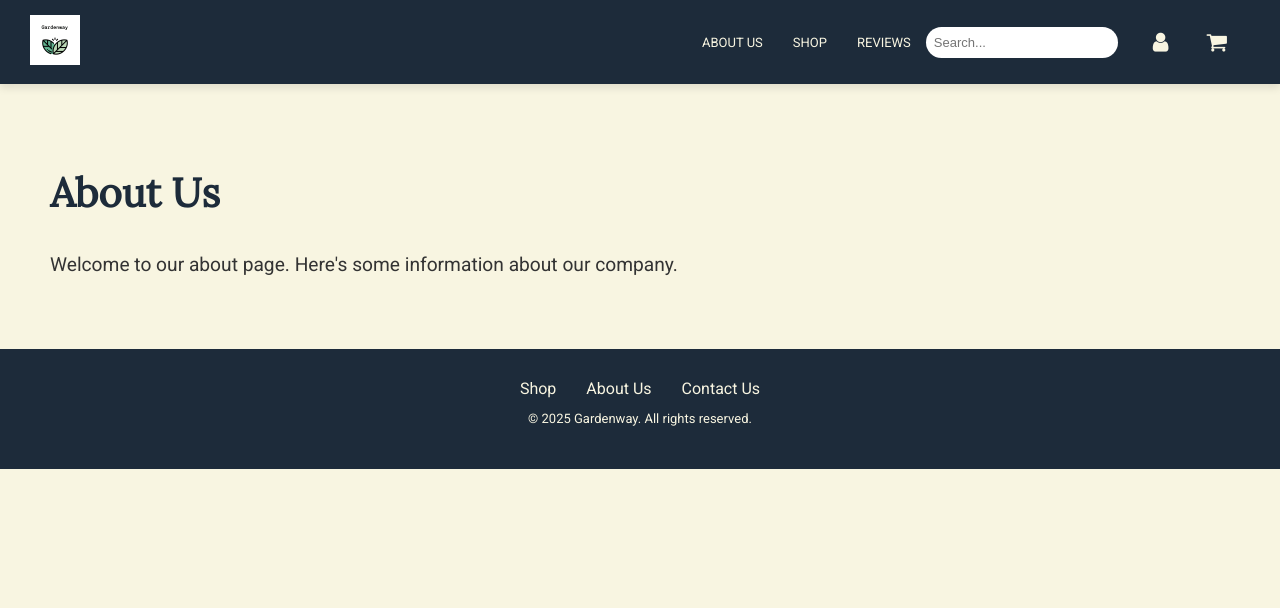
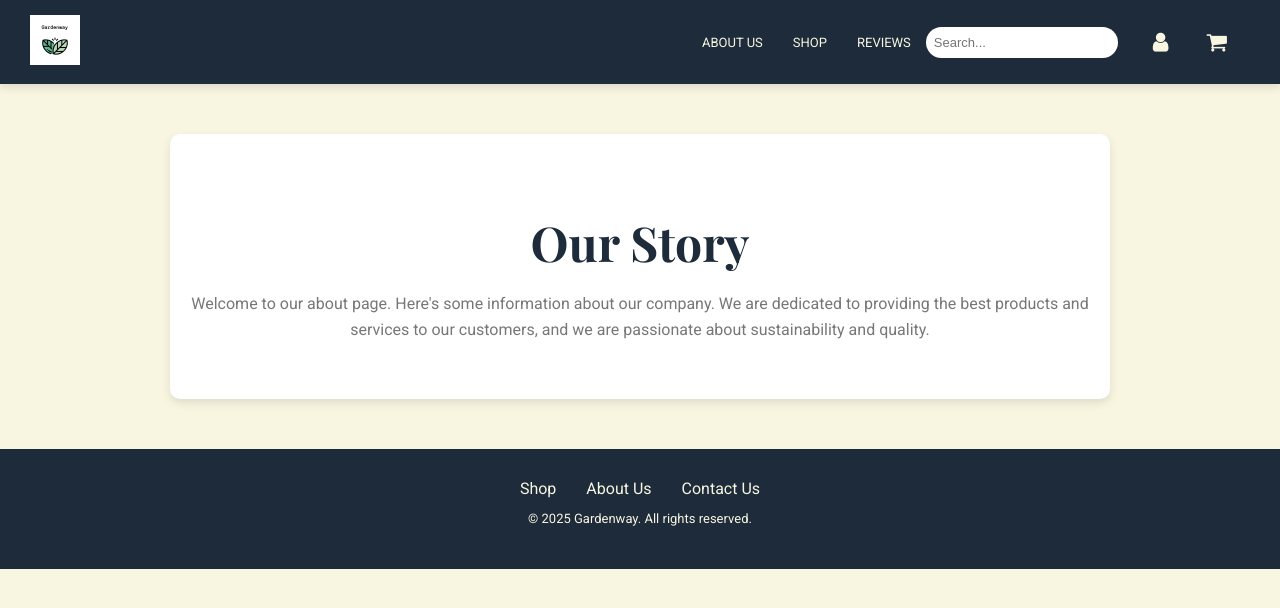
Before and after one commit to nougat-rey/gardenway_frontend, a React (Create React App) app: page /about in a window 1280 px wide. Shown: the top 608 px of the page. Built offline with nearby package versions, Linux system fonts and the light colour scheme.

Commit message:
Add slide in effect to About Us page and update font to look nicer

```diff
--- /dev/null
+++ b/src/components/AboutUs.css
@@ -0,0 +1,80 @@
+/* AboutUs.css */
+
+/* Importing Google Fonts */
+@import url('https://fonts.googleapis.com/css2?family=Playfair+Display:wght@400;700&family=Roboto:wght@400;500&display=swap');
+
+/* Container for the About Us content */
+.about-us-container {
+  max-width: 900px;
+  margin: 0 auto;
+  padding: 40px 20px;
+  text-align: center;
+  background-color: #fff;
+  border-radius: 10px;
+  box-shadow: 0 4px 10px rgba(0, 0, 0, 0.1);
+
+  opacity: 0; /* Start invisible */
+  transform: translateY(30px); /* Start below */
+  animation: slideInUp 1s forwards;  /* Apply the slide-up effect */
+}
+
+/* Keyframe animation to slide the container up */
+@keyframes slideInUp {
+  0% {
+    opacity: 0;
+    transform: translateY(30px); /* Start from below */
+  }
+  100% {
+    opacity: 1;
+    transform: translateY(0); /* End at normal position */
+  }
+}
+
+/* Title Styling */
+.about-title {
+  font-family: 'Playfair Display', serif;  /* Apply Playfair Display font */
+  font-size: 3rem;  /* Larger font size for the title */
+  font-weight: 550;  /* Bold weight */
+  color: #1d2b3a;  /* Dark color for contrast */
+  margin-bottom: 20px;
+  line-height: 1.2;
+  opacity: 0;  /* Initially invisible */
+  transform: translateY(30px); /* Start below */
+  animation: titleSlideInUp 1s ease-out 0.5s forwards;  /* Delay the title's animation */
+}
+
+/* Keyframe animation for the title to slide up */
+@keyframes titleSlideInUp {
+  0% {
+    opacity: 0;
+    transform: translateY(30px); /* Start from below */
+  }
+  100% {
+    opacity: 1;
+    transform: translateY(0); /* End at normal position */
+  }
+}
+
+/* Description Styling */
+.about-description {
+  font-family: 'Roboto', sans-serif;  /* Apply Roboto font for the body text */
+  font-size: 1rem;  /* Slightly larger font size for better readability */
+  color: #777;  /* Lighter gray color for the description text */
+  line-height: 1.6;
+  margin-top: 20px;
+  opacity: 0; /* Initially invisible */
+  transform: translateY(30px); /* Start below */
+  animation: descriptionSlideInUp 1s ease-out 1s forwards;  /* Delay the description's animation */
+}
+
+/* Keyframe animation for the description to slide up */
+@keyframes descriptionSlideInUp {
+  0% {
+    opacity: 0;
+    transform: translateY(30px); /* Start from below */
+  }
+  100% {
+    opacity: 1;
+    transform: translateY(0); /* End at normal position */
+  }
+}
--- a/src/components/AboutUs.js
+++ b/src/components/AboutUs.js
@@ -1,11 +1,14 @@
 // src/components/AboutUs.js
 import React from 'react';
+import './AboutUs.css';  // Import the updated CSS file
 
 const AboutUs = () => {
   return (
-    <div>
-      <h2>About Us</h2>
-      <p>Welcome to our about page. Here's some information about our company.</p>
+    <div className="about-us-container">
+      <h2 className="about-title">Our Story</h2>
+      <p className="about-description">
+        Welcome to our about page. Here's some information about our company. We are dedicated to providing the best products and services to our customers, and we are passionate about sustainability and quality.
+      </p>
     </div>
   );
 };
```
